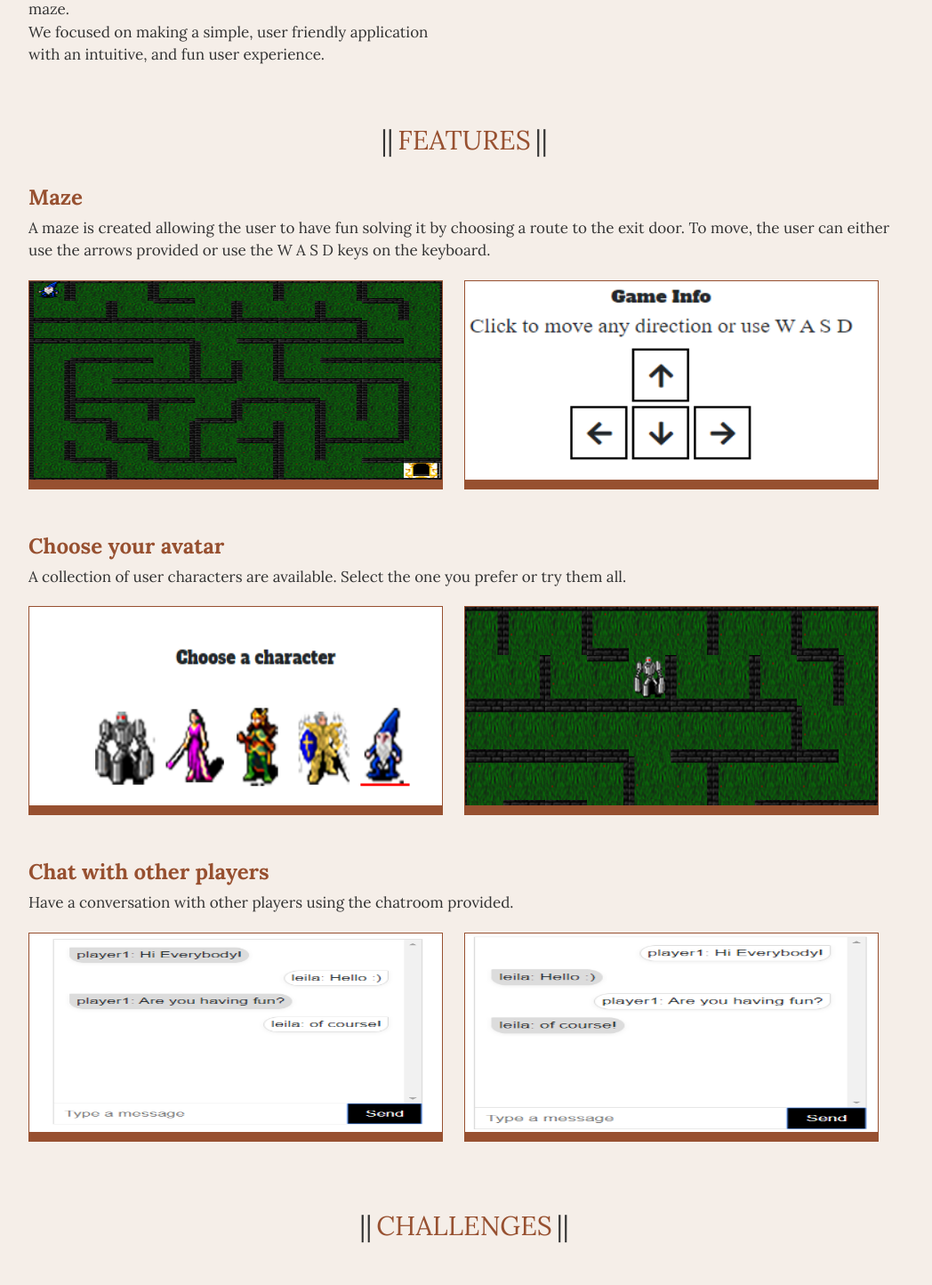
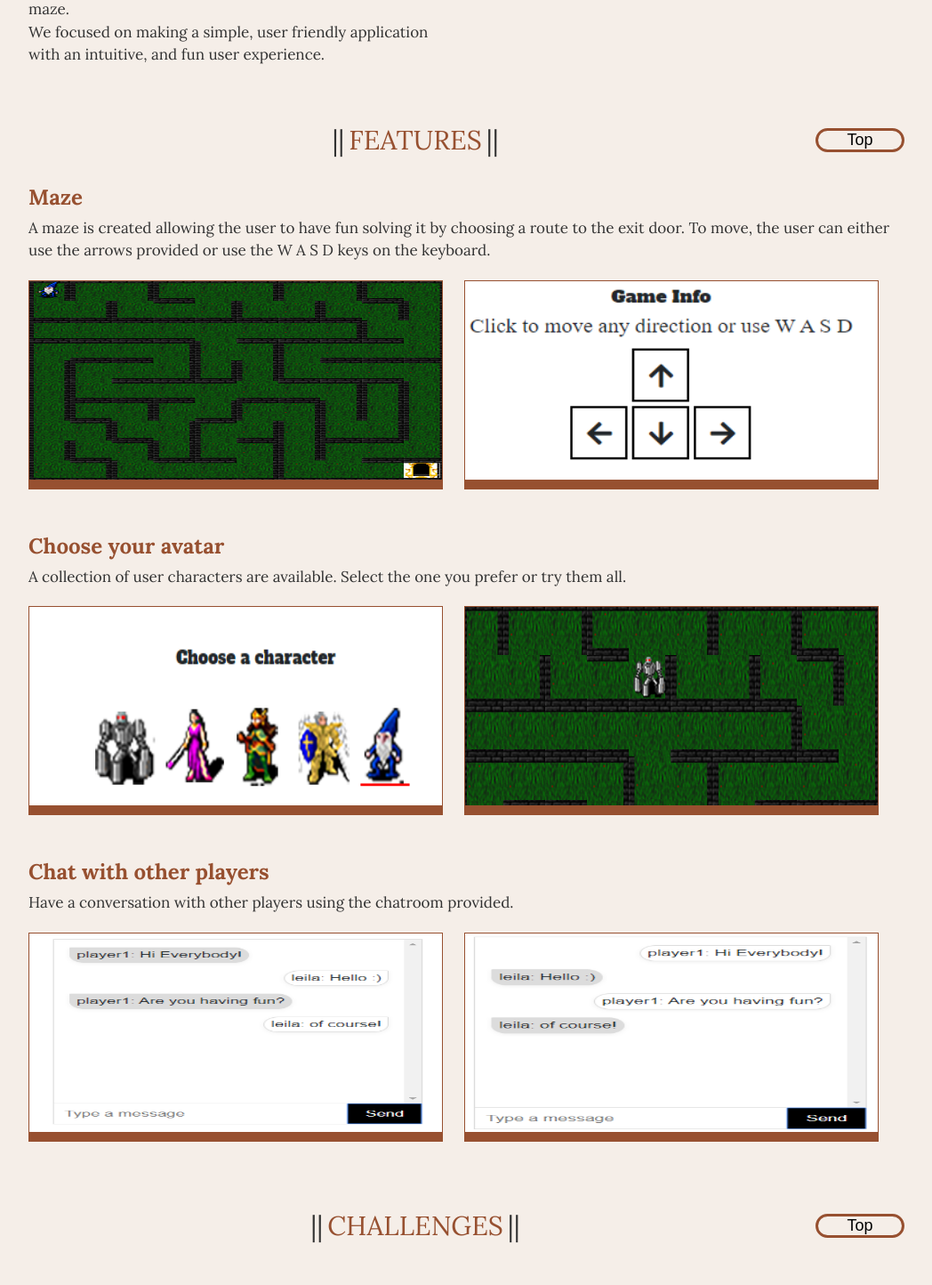
Before and after one commit to leila100/portfolio2, a React (Create React App) app in the folder website/: page /mud in a window 1280 px wide. Shown: the part 720-2164 px from the top of the page at 89% size, without its empty margins (118-1166 px from the left). Built offline with nearby package versions, Linux system fonts and the light colour scheme.

Commit message:
Add button to go to the top in Lambda MUD project

```diff
--- a/website/src/SASS/common.scss
+++ b/website/src/SASS/common.scss
@@ -73,3 +73,20 @@ span {
 .activeProj {
   color: $bg-dark;
 }
+
+.top {
+  background-color: transparent;
+  border: 3px solid #975030;
+  border-radius: 55px;
+  font-size: 1.8rem;
+  //   padding: 10px 20px 10px 20px;
+  cursor: pointer;
+  color: black;
+  display: inline;
+  margin: 0 5px;
+  outline: none;
+  width: 100px;
+  &:hover {
+    border: 3px solid $text;
+  }
+}
--- a/website/src/SASS/home.scss
+++ b/website/src/SASS/home.scss
@@ -108,6 +108,7 @@
 
 .about {
   margin: 30px auto;
+  max-width: 1000px;
 
   .descriptions {
     display: flex;
--- a/website/src/SASS/projects.scss
+++ b/website/src/SASS/projects.scss
@@ -101,18 +101,15 @@ section {
   }
 }
 
-.features {
+.title {
   display: flex;
   justify-content: center;
-  flex-wrap: wrap;
-  margin: 50px auto;
-  max-width: 1000px;
-
-  @media (max-width: 900px) {
-    max-width: 660px;
+  align-items: center;
+  width: 100%;
 }
 
-  h2 {
+.features h2,
+#challenges h2 {
   font-size: 3rem;
   text-align: center;
   line-height: 1.5;
@@ -131,6 +128,17 @@ section {
   @media (max-width: 700px) {
     font-size: 2.2rem;
   }
+}
+
+.features {
+  display: flex;
+  justify-content: center;
+  flex-wrap: wrap;
+  margin: 50px auto;
+  max-width: 1000px;
+
+  @media (max-width: 900px) {
+    max-width: 660px;
   }
 
   .feature {
--- a/website/src/components/projects/LambdaMUD.js
+++ b/website/src/components/projects/LambdaMUD.js
@@ -1,5 +1,5 @@
 import React from "react";
-import { Link } from "react-scroll";
+import { Link, animateScroll as scroll } from "react-scroll";
 
 import mud_header from "../../assets/images/MUD_header.jpg";
 import mud from "../../assets/images/maze_avatar.png";
@@ -8,6 +8,10 @@ import directions from "../../assets/images/directions.png";
 import avatars from "../../assets/images/avatars.png";
 import chat1 from "../../assets/images/chat1.png";
 import chat2 from "../../assets/images/chat2.png";
+
+const scrollToTop = () => {
+  scroll.scrollToTop();
+};
 
 const LambdaMUD = () => {
   return (
@@ -78,9 +82,14 @@ const LambdaMUD = () => {
         </div>
       </section>
       <section className='features' id='features'>
+        <div className='title'>
           <h2>
             <span>||</span>FEATURES<span>||</span>
           </h2>
+          <button className='top' onClick={scrollToTop}>
+            Top
+          </button>
+        </div>
         <div className='feature'>
           <h3>Maze</h3>
           <p>
@@ -122,9 +131,14 @@ const LambdaMUD = () => {
         </div>
       </section>
       <section className='about' id='challenges'>
+        <div className='title'>
           <h2>
             <span>||</span>CHALLENGES<span>||</span>
           </h2>
+          <button className='top' onClick={scrollToTop}>
+            Top
+          </button>{" "}
+        </div>
         <div className='descriptions'>
           <div className='desc'>
             <h3>Communication</h3>
```
Lines whose indentation alone changed are shown as unchanged.
